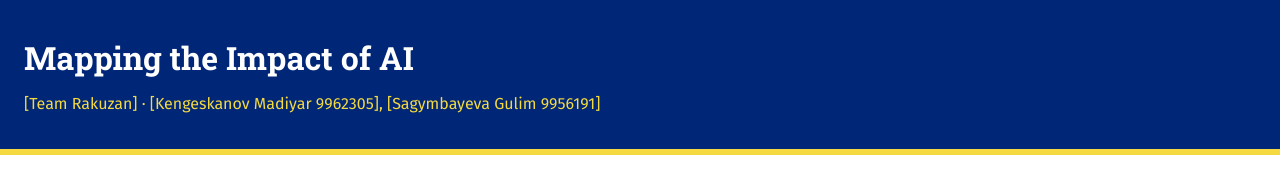
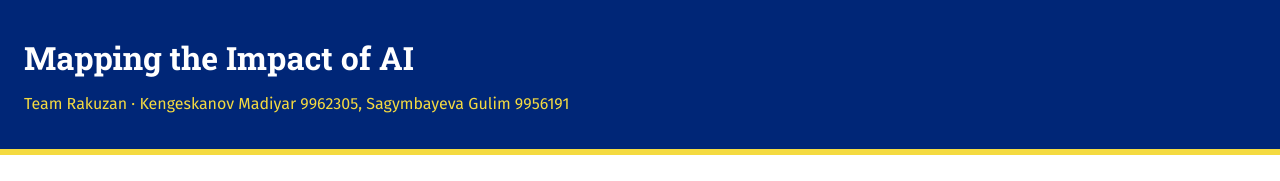
Before and after one commit to keneskhanovm/DV-website, a plain HTML site: page index.html in a window 1280 px wide. Shown: the top 181 px of the page. Drawn offline with Linux system fonts and the light colour scheme.

Commit message:
fixed team info

```diff
--- a/index.html
+++ b/index.html
@@ -10,7 +10,7 @@
 <body>
   <header>
     <h1>Mapping the Impact of AI</h1>
-    <p class="subtitle">[Team Rakuzan] &middot; [Kengeskanov Madiyar 9962305], [Sagymbayeva Gulim 9956191]</p>
+    <p class="subtitle">Team Rakuzan &middot; Kengeskanov Madiyar 9962305, Sagymbayeva Gulim 9956191</p>
   </header>
 
   <main>
```
